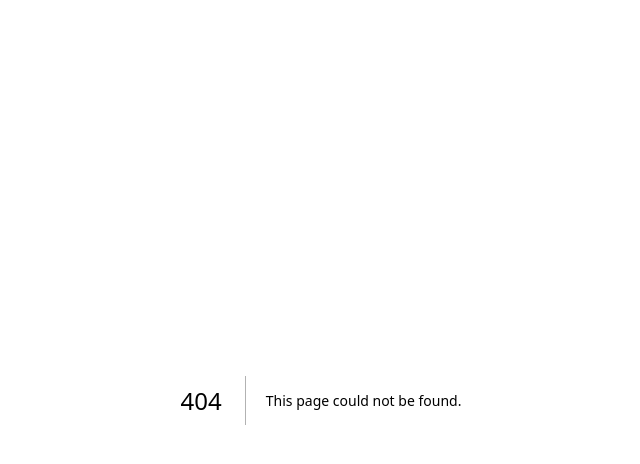
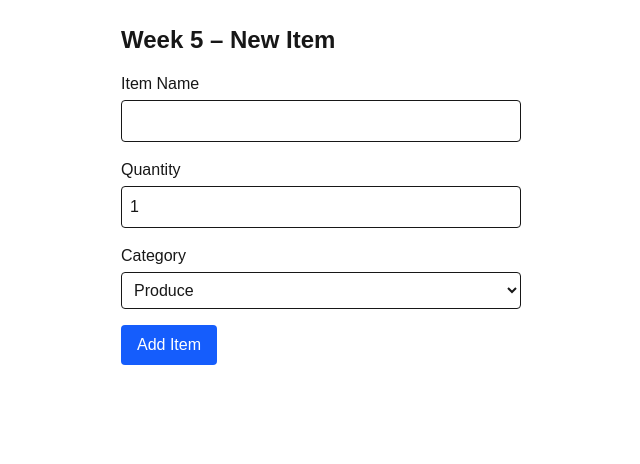
Before and after one commit to Saron-web/cprg306-assignments, a Next.js app: page /week-5 in a window 1280 px wide. Before the commit this address had no page. Shown: the top 464 px of the page, without its empty margins (319-959 px from the left). Built offline with nearby package versions, Linux system fonts and the light colour scheme.

Commit message:
Week 5 assignments

```diff
--- a/app/page.tsx
+++ b/app/page.tsx
@@ -11,6 +11,12 @@ export default function Home() {
             Week 4
           </Link>
         </li>
+
+        <li>
+          <Link href="/week-5" className="text-blue-600 hover:underline">
+            Week 5 – New Item Form
+          </Link>
+        </li>
       </ul>
     </main>
   );
--- /dev/null
+++ b/app/week-5/page.js
@@ -0,0 +1,83 @@
+"use client";
+
+import { useState } from "react";
+
+export default function Week5Page() {
+  const [name, setName] = useState("");
+  const [quantity, setQuantity] = useState(1);
+  const [category, setCategory] = useState("produce");
+
+  const handleSubmit = (event) => {
+    event.preventDefault();
+
+    const item = { name, quantity, category };
+    console.log(item);
+
+    alert(
+      `Name: ${name}\nQuantity: ${quantity}\nCategory: ${category}`
+    );
+
+    setName("");
+    setQuantity(1);
+    setCategory("produce");
+  };
+
+  return (
+    <main className="p-6 max-w-md mx-auto">
+      <h1 className="text-2xl font-bold mb-4">Week 5 – New Item</h1>
+
+      <form onSubmit={handleSubmit} className="space-y-4">
+
+        <div>
+          <label className="block mb-1 font-medium">Item Name</label>
+          <input
+            type="text"
+            required
+            value={name}
+            onChange={(e) => setName(e.target.value)}
+            className="w-full border p-2 rounded"
+          />
+        </div>
+
+        <div>
+          <label className="block mb-1 font-medium">Quantity</label>
+          <input
+            type="number"
+            min="1"
+            value={quantity}
+            onChange={(e) => setQuantity(e.target.value)}
+            className="w-full border p-2 rounded"
+          />
+        </div>
+
+        <div>
+          <label className="block mb-1 font-medium">Category</label>
+          <select
+            value={category}
+            onChange={(e) => setCategory(e.target.value)}
+            className="w-full border p-2 rounded"
+          >
+            <option value="produce">Produce</option>
+            <option value="dairy">Dairy</option>
+            <option value="bakery">Bakery</option>
+            <option value="meat">Meat</option>
+            <option value="frozen foods">Frozen Foods</option>
+            <option value="canned goods">Canned Goods</option>
+            <option value="dry goods">Dry Goods</option>
+            <option value="beverages">Beverages</option>
+            <option value="snacks">Snacks</option>
+            <option value="household">Household</option>
+            <option value="other">Other</option>
+          </select>
+        </div>
+
+        <button
+          type="submit"
+          className="bg-blue-600 text-white px-4 py-2 rounded"
+        >
+          Add Item
+        </button>
+      </form>
+    </main>
+  );
+}
--- a/package.json
+++ b/package.json
@@ -16,11 +16,11 @@
   "devDependencies": {
     "@tailwindcss/postcss": "^4",
     "@types/node": "^20",
-    "@types/react": "^19",
-    "@types/react-dom": "^19",
+    "@types/react": "^19.2.14",
+    "@types/react-dom": "^19.2.3",
     "eslint": "^9",
     "eslint-config-next": "16.1.6",
     "tailwindcss": "^4",
-    "typescript": "^5"
+    "typescript": "^5.9.3"
   }
 }
```
Also changed, not shown: 1 other file (tests, documents, lock files or other folders).
